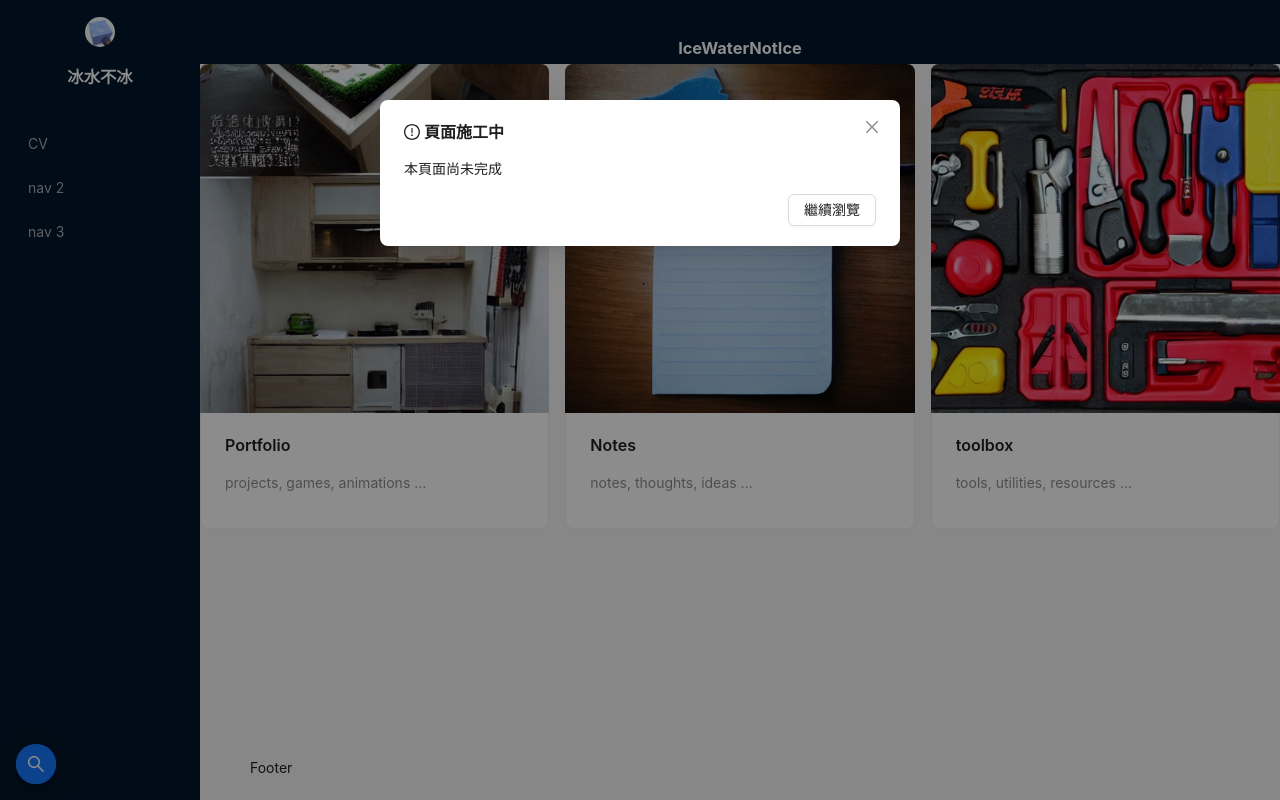
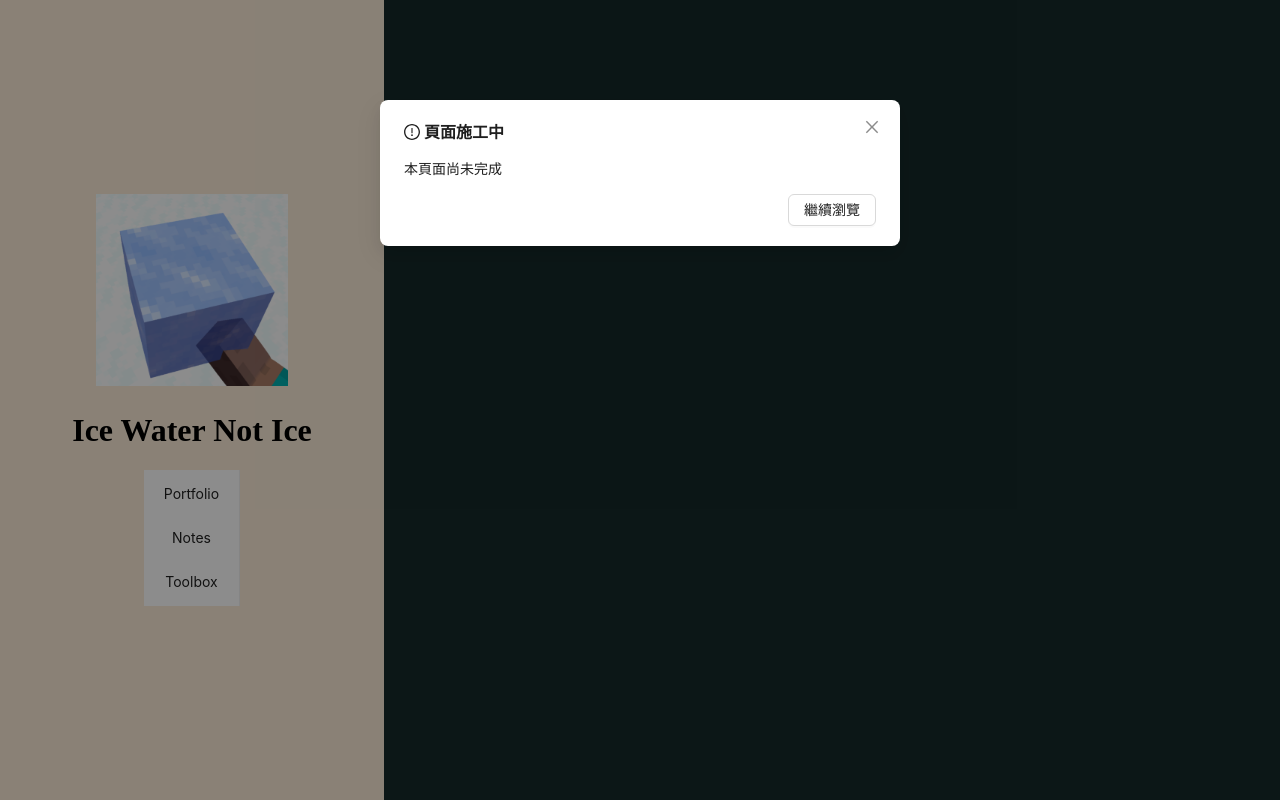
Before and after one commit to IceWaterNotIce/IceWaterNotIce.github.io, a Vue app: page / in a window 1280 px wide. Built offline with nearby package versions, Linux system fonts and the light colour scheme.

Commit message:
v2024.02.27 - rebuilt the home page layout

```diff
--- a/src/components/PageHome.vue
+++ b/src/components/PageHome.vue
@@ -1,73 +1,102 @@
 <template>
-    <alertModal></alertModal>
-    <a-layout>
-        <a-layout-sider>
-            <!-- 頭像-->
-            <!-- 頭像被按下時重定向到根目錄 -->
-            <router-link to="/">
-                <a-avatar :src="require('@/assets/images/my-logo.png')"
-                    style="margin: 1rem auto; display: block;"></a-avatar>
-            </router-link>
-            <!-- 名字 -->
-            <h1 style="color: #fff; text-align: center; margin-bottom: 2rem;">{{ $t('IceWaterNotIce') }}</h1>
-            <!-- 選單 -->
-            <a-menu theme="dark" mode="inline" default-selected-keys="1">
-                <a-menu-item key="1">
-                    <router-link to="/CurriculumVitae">
-                        <span>CV</span>
-                    </router-link>
-                </a-menu-item>
-                <a-menu-item key="2">
-                    <span>nav 2</span>
-                </a-menu-item>
-                <a-menu-item key="3">
-                    <span>nav 3</span>
-                </a-menu-item>
-            </a-menu>
-        </a-layout-sider>
-        <a-layout>
-            <a-layout-header>
-                <h1 style="color: #fff; text-align: center;">IceWaterNotIce</h1>
-                <a-input-search v-model:value="value" placeholder="input search text" style="width: 200px"
-                    @search="onSearch" />
-            </a-layout-header>
-            <a-layout-content>
-                <page-home-content></page-home-content>
-            </a-layout-content>
-            <a-layout-footer>Footer</a-layout-footer>
-        </a-layout>
-    </a-layout>
-
-
-
-    <!-- 懸浮組件 -->
-    <outer-links></outer-links>
+    <alert-modal></alert-modal>
+    <div class="body">
+        <div class="sider">
+            <home-sider></home-sider>
+        </div>
+        <div class="content">
+            <home-content></home-content>
+        </div>
+    </div>
 </template>
 
 <script>
-import PageHomeContent from './PageHomeContent.vue';
-import AlertModal from './AlertModal.vue';
-import outerLinks from './outerLinks.vue';
+import AlertModal from "./AlertModal.vue";
+import HomeSider from "./PageHomeSider.vue";
+import HomeContent from "./PageHomeContent.vue";
 export default {
-    name: 'PageHome',
+    name: "PageHome",
     components: {
-        "alertModal": AlertModal,
-        "page-home-content": PageHomeContent,
-        "outer-links": outerLinks
+        "alert-modal": AlertModal,
+        "home-sider": HomeSider,
+        "home-content": HomeContent
     },
-    props: {
-    },
-    methods: {
-    },
-    mounted: function () {
-        this.$nextTick(function () {
-        })
-    }
 }
 </script>
 
-<style scoped>
-.ant-layout {
-    min-height: 100vh;
+<style scoped lang="scss">
+.body {
+    background-color: aquamarine;
 }
-</style>
+
+.sider {
+    background-color: antiquewhite;
+}
+
+.content {
+    background-color: rgb(21, 41, 41);
+}
+
+/* phone */
+@media screen and (max-width: 480px) {
+    .body {
+        width: 100vw;
+        height: 100vh;
+        overflow: hidden;
+        display: flex;
+        flex-direction: column;
+    }
+
+    .sider {
+        width: 100%;
+        min-height: 10%;
+        //delete this line
+        max-height: 12%;
+    }
+
+    .content {
+        width: 100%;
+        height: 90%;
+    }
+}
+
+/* ipad */
+@media screen and (min-width: 481px) and (max-width: 1024px) {
+    .body {
+        width: 100vw;
+        height: 100vh;
+        overflow: hidden;
+        display: flex;
+    }
+
+    .sider {
+        width: 40%;
+        height: 100%;
+    }
+
+    .content {
+        width: 60%;
+        height: 100%;
+    }
+
+}
+
+/* desktop */
+@media screen and (min-width: 1025px) {
+    .body {
+        width: 100vw;
+        height: 100vh;
+        overflow: hidden;
+        display: flex;
+    }
+
+    .sider {
+        width: 30%;
+        height: 100%;
+    }
+
+    .content {
+        width: 70%;
+        height: 100%;
+    }
+}</style>
--- a/src/components/PageHomeContent.vue
+++ b/src/components/PageHomeContent.vue
@@ -1,48 +1,13 @@
 <template>
-    <a-row :gutter="16">
-        <a-col :span="8">
-            <router-link to="/portfolio">
-                <a-card hoverable>
-                    <template #cover>
-                        <img alt="Portfolio cover" src="../assets/images/portfolio_cover.jpeg" />
-                    </template>
-                    <a-card-meta title="Portfolio">
-                        <template #description>
-                            <p>projects, games, animations ...</p>
-                        </template>
-                    </a-card-meta>
-                </a-card>
-            </router-link>
-        </a-col>
-        <a-col :span="8">
-            <router-link to="/NoteList">
-                <a-card hoverable>
-                    <template #cover>
-                        <img alt="Notes cover" src="../assets/images/notes_cover.jpeg" />
-                    </template>
-                    <a-card-meta title="Notes">
-                        <template #description>
-                            <p>notes, thoughts, ideas ...</p>
-                        </template>
-                    </a-card-meta>
-                </a-card>
-            </router-link>
-        </a-col>
-        <a-col :span="8">
-            <router-link to="/toolbox">
-                <a-card hoverable>
-                    <template #cover>
-                        <img alt="Portfolio cover" src="../assets/images/toolbox_cover.jpeg" />
-                    </template>
-                    <a-card-meta title="toolbox">
-                        <template #description>
-                            <p>tools, utilities, resources ...</p>
-                        </template>
-                    </a-card-meta>
-                </a-card>
-            </router-link>
-        </a-col>
-    </a-row>
+    <div class="content-content">
+
+        <div class="start-parallelogram parallelogram">
+        </div>
+        <div class="parallelogram">
+        </div>
+        <div class="end-parallelogram parallelogram">
+        </div>
+    </div>
 </template>
 
 <script>
@@ -56,4 +21,80 @@ export default {
 };
 </script>
 
-<style lang="scss" scoped></style>
+<style lang="scss" scoped>
+
+/* phone */
+@media screen and (max-width: 480px) {
+    .content-content {
+        width: 100%;
+        height: 100%;
+        display: flex;
+        flex-direction: column;
+        justify-content: space-evenly;
+        align-items: center;
+        text-align: center;
+        background-color: rgb(21, 41, 41);
+        overflow: hidden;
+    }
+
+    .parallelogram {
+        background-color: rgb(133, 235, 235);
+        width: 100%;
+        height: 32%;
+        margin: 0;
+    }
+}
+
+/* ipad */
+@media screen and (min-width: 481px) and (max-width: 1024px){
+    .content-content {
+        width: 100%;
+        height: 100%;
+        display: flex;
+        flex-direction: column;
+        justify-content: space-between;
+        align-items: center;
+        text-align: center;
+        background-color: rgb(21, 41, 41);
+        overflow: hidden;
+    }
+
+    .parallelogram {
+        width: 100%;
+        height: 33%;
+    }
+}
+
+
+/* pc */
+@media screen and (min-width: 1025px) {
+    .content-content {
+        width: 100%;
+        height: 100%;
+        display: flex;
+        justify-content: space-between;
+        align-items: center;
+        text-align: center;
+        background-color: rgb(21, 41, 41);
+        overflow: hidden;
+    }
+
+    .parallelogram {
+        width: 38%;
+        height: 100%;
+        clip-path: polygon(20% 0, 100% 0, 80% 100%, 0% 100%);
+        margin: 0 -10%;
+    }
+
+    .start-parallelogram.parallelogram {
+        clip-path: polygon(0 0, 100% 0, 80% 100%, 0% 100%);
+        margin: 0;
+    }
+
+    .end-parallelogram.parallelogram {
+        clip-path: polygon(20% 0, 100% 0, 100% 100%, 0% 100%);
+        margin: 0;
+    }
+
+}
+</style>
--- /dev/null
+++ b/src/components/PageHomeSider.vue
@@ -0,0 +1,59 @@
+<template>
+    <div class="sider-content">
+        <router-link to="/" class="my-logo-link" >
+            <img src="../assets/images/my-logo.png" alt="logo" class="my-logo" />
+        </router-link>
+        <h1>Ice Water Not Ice</h1>
+        <a-menu mode="vertical">
+            <a-menu-item key="1">
+                <router-link to="/portfolio">Portfolio</router-link>
+            </a-menu-item>
+            <a-menu-item key="2">
+                <router-link to="/NoteList">Notes</router-link>
+            </a-menu-item>
+            <a-menu-item key="3">
+                <router-link to="/toolbox">Toolbox</router-link>
+            </a-menu-item>
+        </a-menu>
+    </div>
+</template>
+
+<script>
+export default {
+    name: "PageHomeSider",
+}
+</script>
+
+<style scoped lang="scss">
+@media screen and (max-width: 480px) {
+    .sider-content {
+        width: 100%;
+        height: 100%;
+        display: flex;
+        align-items: center;
+    }
+    .my-logo{
+        width: auto;
+        height: 8vh;
+    }
+
+
+}
+
+@media screen and (min-width: 481px) {
+
+    .sider-content {
+        width: 100%;
+        height: 100%;
+        display: flex;
+        flex-direction: column;
+        justify-content: center;
+        align-items: center;
+        text-align: center;
+    }
+    .my-logo{
+        width: 50%;
+        height: auto;
+    }
+}
+</style>
```
Also changed, not shown: src/components/parallelogram.vue (added), 1 other file (tests, documents, lock files or other folders).
